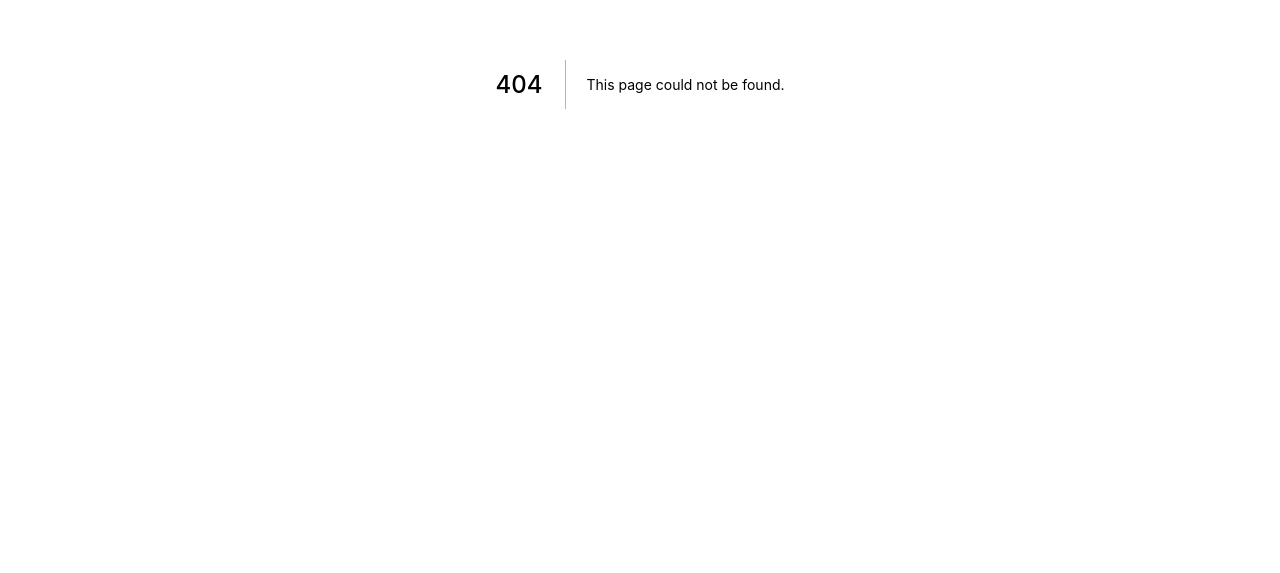
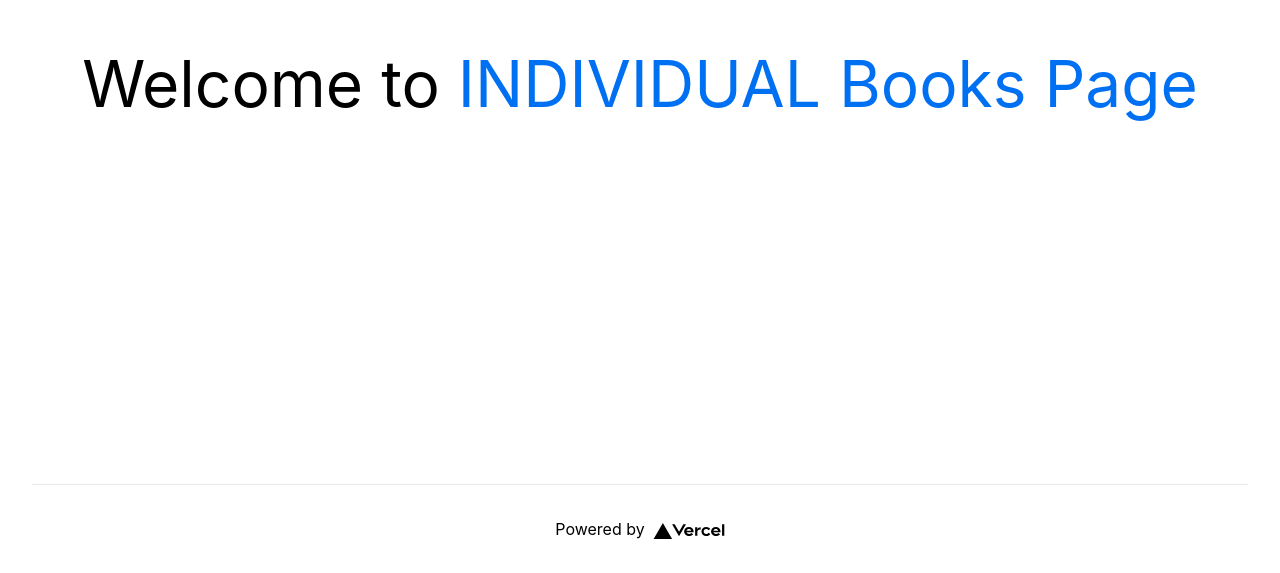
Before and after one commit to jaisawhney/great-reads, a Next.js app: page /book in a window 1280 px wide. Before the commit this address had no page. Shown: the part 316-889 px from the top of the page. Before the commit the page ends 800 px from the top, so only its background shows below. Built offline with nearby package versions, Linux system fonts and the light colour scheme.

Commit message:
individual book profile page

```diff
--- /dev/null
+++ b/pages/book.js
@@ -0,0 +1,34 @@
+import Head from "next/head";
+import Image from "next/image";
+import styles from "../styles/Home.module.css";
+
+export default function MyBooks() {
+  return (
+    <div className={styles.container}>
+      <Head>
+        <title>Create Next App</title>
+        <meta name="description" content="Generated by create next app" />
+        <link rel="icon" href="/favicon.ico" />
+      </Head>
+
+      <main className={styles.main}>
+        <h1 className={styles.title}>
+          Welcome to <a href="https://nextjs.org">INDIVIDUAL Books Page</a>
+        </h1>
+      </main>
+
+      <footer className={styles.footer}>
+        <a
+          href="https://vercel.com?utm_source=create-next-app&utm_medium=default-template&utm_campaign=create-next-app"
+          target="_blank"
+          rel="noopener noreferrer"
+        >
+          Powered by{" "}
+          <span className={styles.logo}>
+            <Image src="/vercel.svg" alt="Vercel Logo" width={72} height={16} />
+          </span>
+        </a>
+      </footer>
+    </div>
+  );
+}
```
